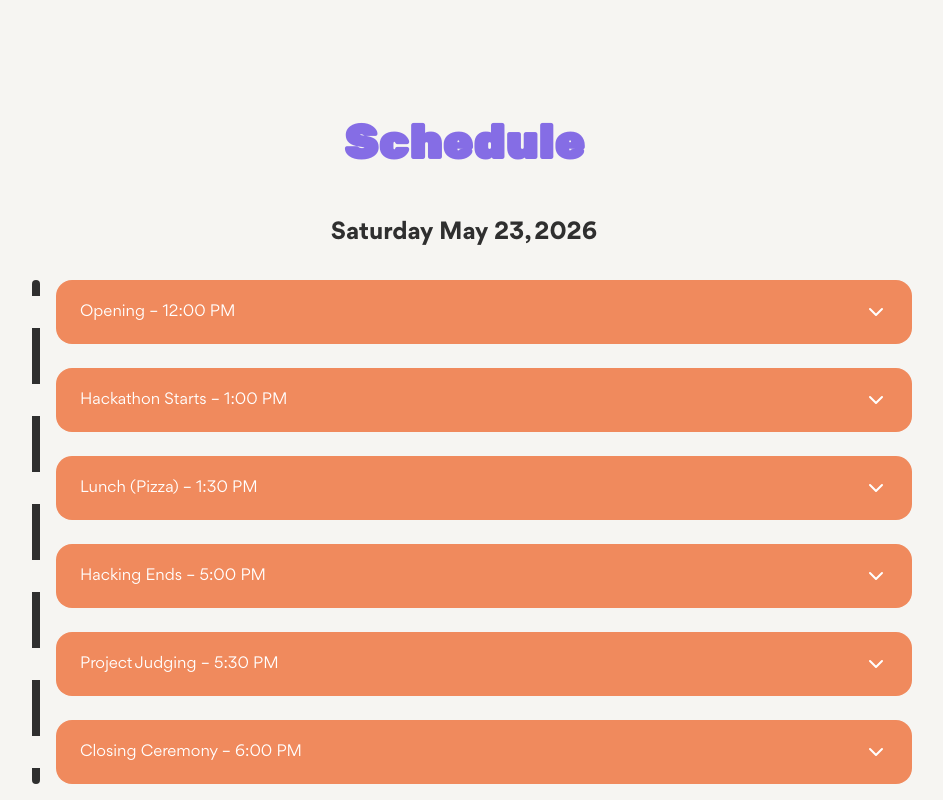
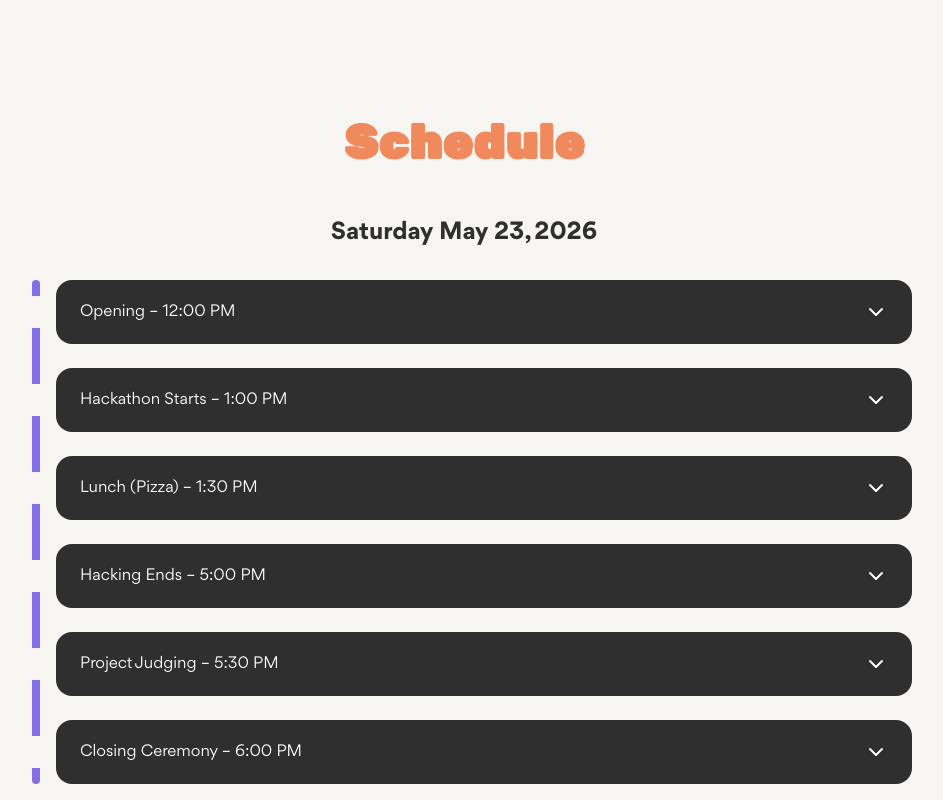
Before and after one commit to heonaliu/unplugged-hackathon, a React (Vite) app: page / in a window 1280 px wide. Shown: the part 1320-2120 px from the top of the page, without its empty margins (176-1119 px from the left). Built offline with nearby package versions, Linux system fonts and the light colour scheme.

Commit message:
modify css in the schedule.jsx

```diff
--- a/src/sections/Schedule.jsx
+++ b/src/sections/Schedule.jsx
@@ -37,18 +37,18 @@ export const Schedule = () => {
       time: "6:00 PM",
       description:
         "Winners announced and wrap-up",
-    },
+    }
   ];
 
   return (
     <section className="py-16 px-6 bg-beige text-center">
-      <h1 className="text-purple font-rubikOne text-5xl font-bold mb-12">Schedule</h1>
+      <h1 className="text-orange font-rubikOne text-5xl font-bold mb-12">Schedule</h1>
       <h2 className="text-charcoal text-2xl font-semibold mb-8"> Saturday May 23, 2026</h2>
 
       <div className="max-w-4xl mx-auto relative">
 
         {/* LEFT TIMELINE LINE */}
-        <div className="absolute left-4 top-0 bottom-0 w-2 bg-charcoal rounded"></div>
+        <div className="absolute left-4 top-0 bottom-0 w-2 bg-purple rounded"></div>
 
         {scheduleItems.map((item, index) => (
           <div key={index} className="relative mb-6">
@@ -60,7 +60,7 @@ export const Schedule = () => {
               onClick={() =>
                 setOpenIndex(openIndex === index ? null : index)
               }
-              className="ml-10 bg-orange text-white rounded-2xl px-6 py-5 flex justify-between items-center cursor-pointer hover:scale-[1.01] transition"
+              className="ml-10 bg-charcoal text-white rounded-2xl px-6 py-5 flex justify-between items-center cursor-pointer hover:scale-[1.01] transition"
             >
               <span>
                 {item.title} – {item.time}
```
